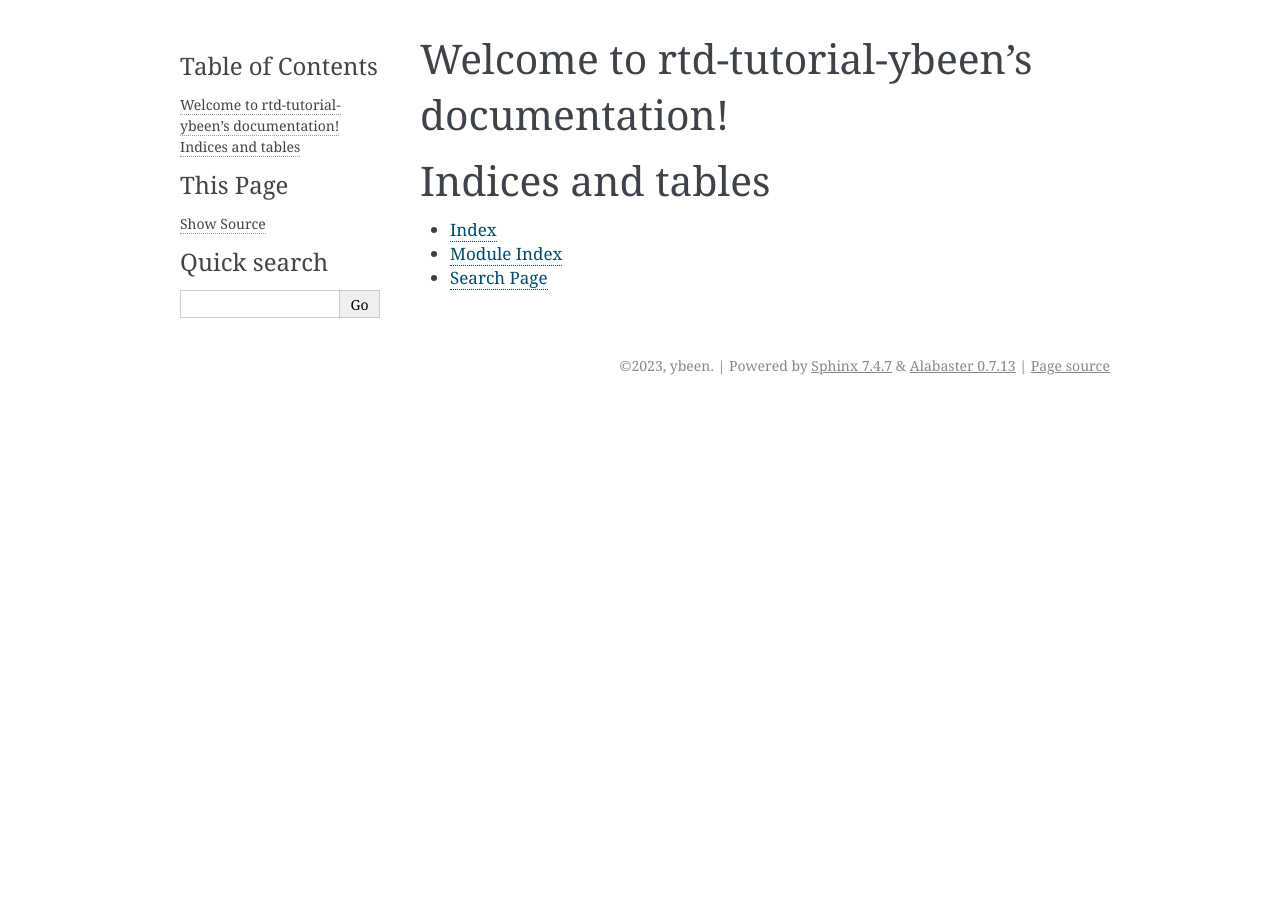
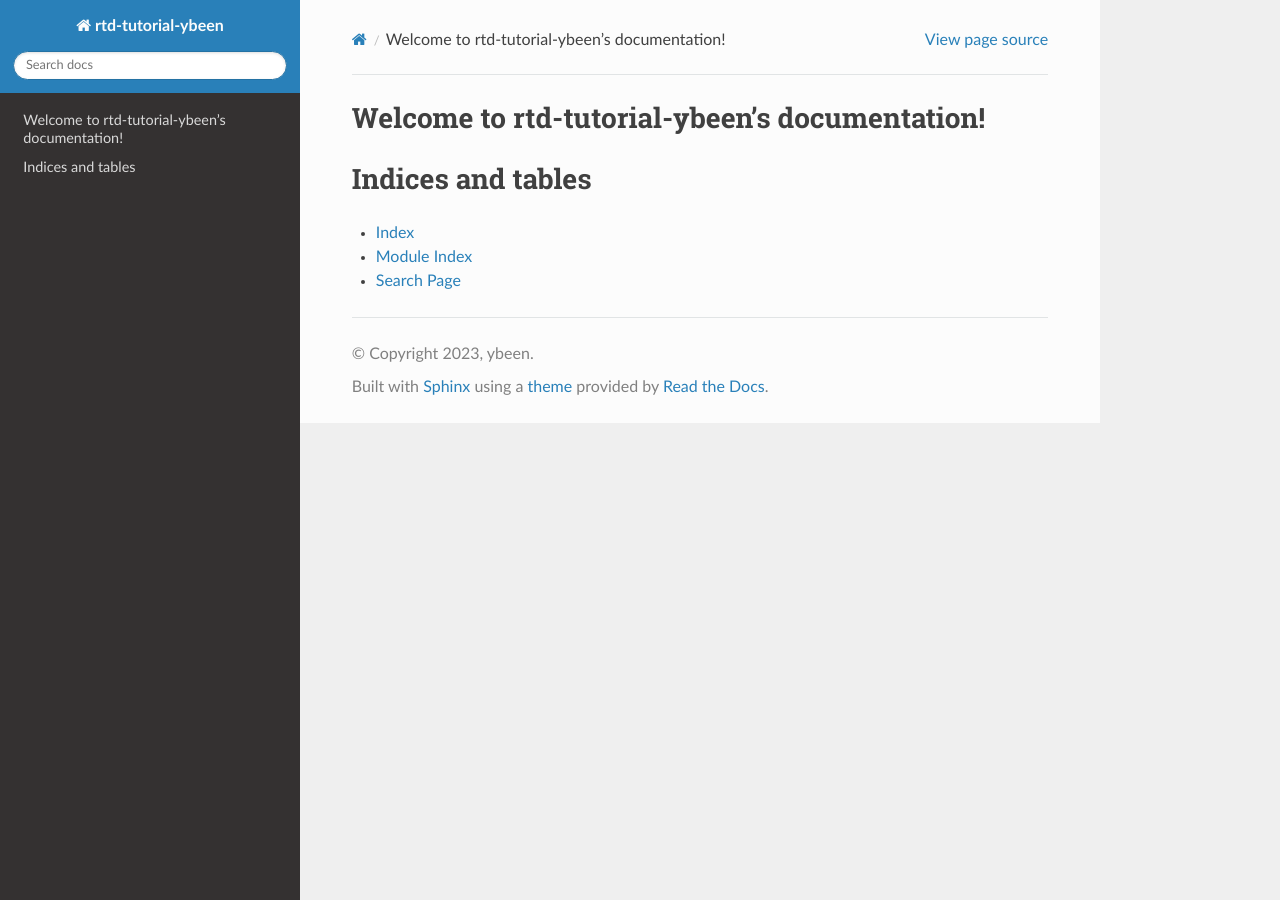
Before and after one commit to ybbin86/rtd-tutorial, a Sphinx documentation site: the page built from docs/source/index.rst, in a window 1280 px wide. Built offline with Sphinx 7.4.7 and the Read the Docs theme 2.0.0, drawn with Linux system fonts in a browser that asks for light colours.

Commit message:
apply RTD theme

```diff
--- a/docs/source/conf.py
+++ b/docs/source/conf.py
@@ -23,5 +23,5 @@ exclude_patterns = []
 # -- Options for HTML output -------------------------------------------------
 # https://www.sphinx-doc.org/en/master/usage/configuration.html#options-for-html-output
 
-html_theme = 'alabaster'
+html_theme = 'sphinx_rtd_theme'  # in conf.py file
 html_static_path = ['_static']
```
